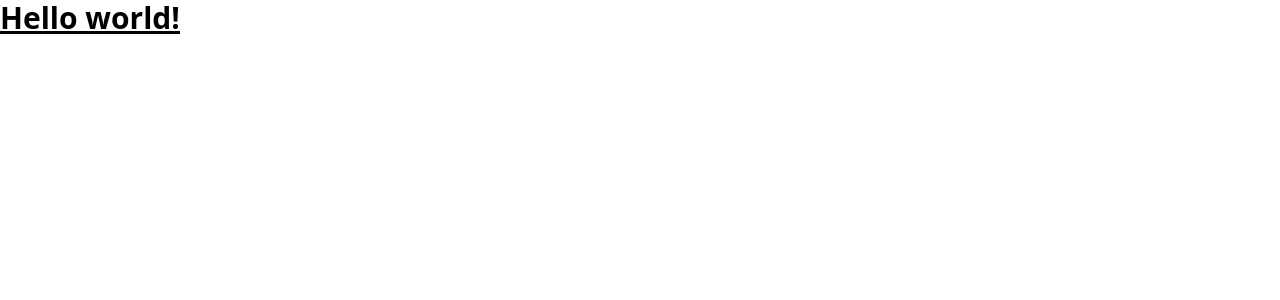
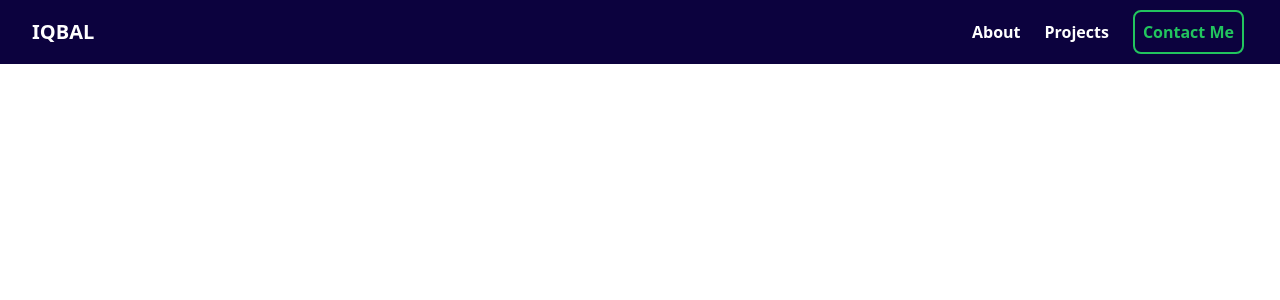
Before and after one commit to iqbalpa/profile-website, a React (Create React App) app: page / in a window 1280 px wide. Shown: the top 300 px of the page. Built offline with nearby package versions, Linux system fonts and the light colour scheme.

Commit message:
created the header

```diff
--- a/src/App.js
+++ b/src/App.js
@@ -1,7 +1,9 @@
+import Header from "./components/Header/Header"
+
 export default function App() {
   return (
-    <h1 className="text-3xl font-bold underline">
-      Hello world!
-    </h1>
+    <>
+      <Header />
+    </>
   )
 }
--- /dev/null
+++ b/src/components/Header/Header.js
@@ -0,0 +1,26 @@
+import React from "react";
+
+const Header = () => {
+    return (
+        <header className="h-16 flex flex-row justify-between items-center bg-Sapphire text-white">
+            <a href="#" className="ml-8 text-xl font-extrabold">IQBAL</a>
+
+            {/* <div className="flex flex-row">
+                <a href="https://github.com/iqbalpa" target="_blank">
+                    <img src="/github.png" alt="GitHub" />
+                </a>
+                <a href="https://www.linkedin.com/in/iqbalpahlevia" target="_blank">
+                    <img src="/linkedin.png" alt="LinkedIn" />
+                </a>
+            </div> */}
+
+            <div className="flex flex-row items-center pr-6 text-md font-semibold">
+                <a href="#" className="m-3 hover:text-green-500">About</a>
+                <a href="#" className="m-3 hover:text-green-500">Projects</a>
+                <button className="m-3 p-2 rounded-lg border-2 border-green-500 hover:bg-green-500 text-green-500 hover:text-Sapphire">Contact Me</button>
+            </div>
+        </header>
+    );
+}
+
+export default Header;
--- a/tailwind.config.js
+++ b/tailwind.config.js
@@ -3,7 +3,13 @@ module.exports = {
     "./src/**/*.{js,jsx,ts,tsx}",
   ],
   theme: {
-    extend: {},
+    extend: {
+      colors:{
+        'Sapphire':'#0C023E',
+        'MidnightBlue':'#1D2570',
+        'ResolutionBlue':'#2F387B',
+      }
+    },
   },
   plugins: [],
 }
```
Also changed, not shown: public/github.png (added), public/linkedin.png (added), src/components/Hero/Hero.js (added), src/components/Projects/Project.js (added).
